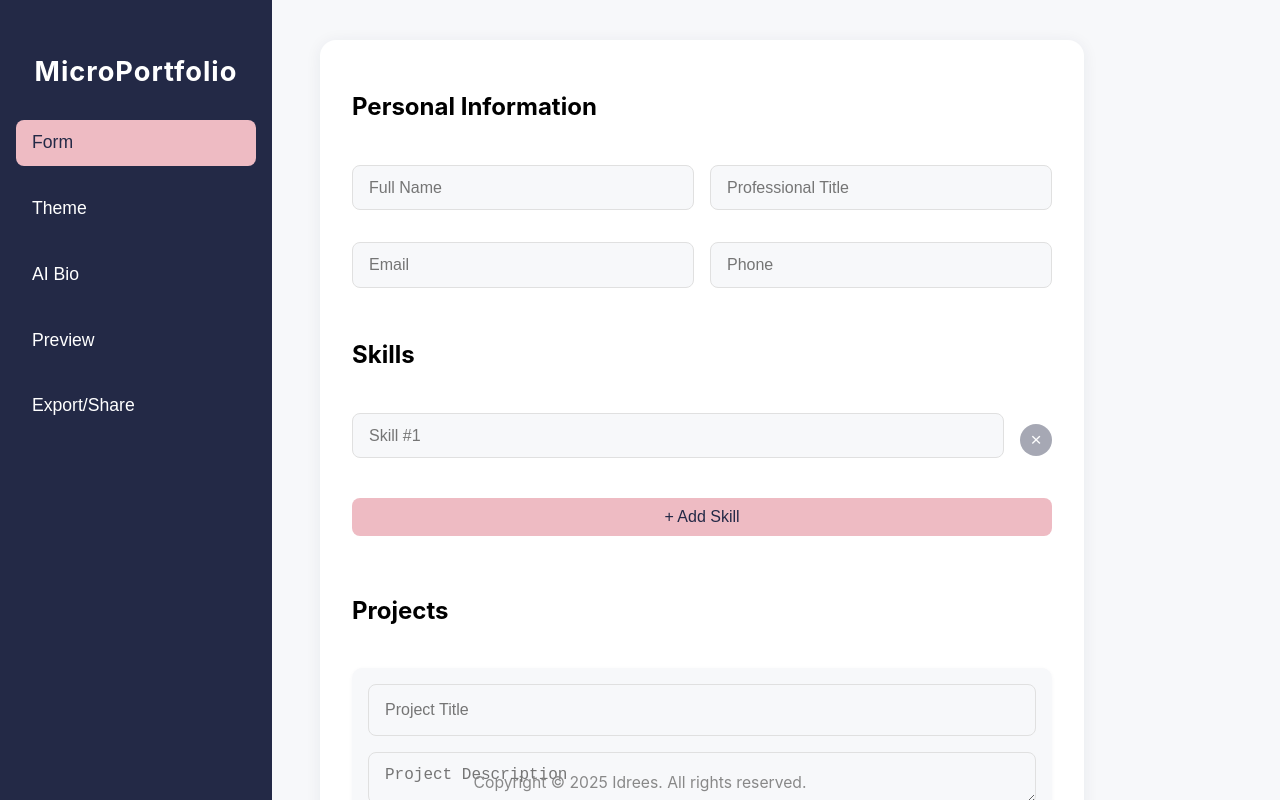
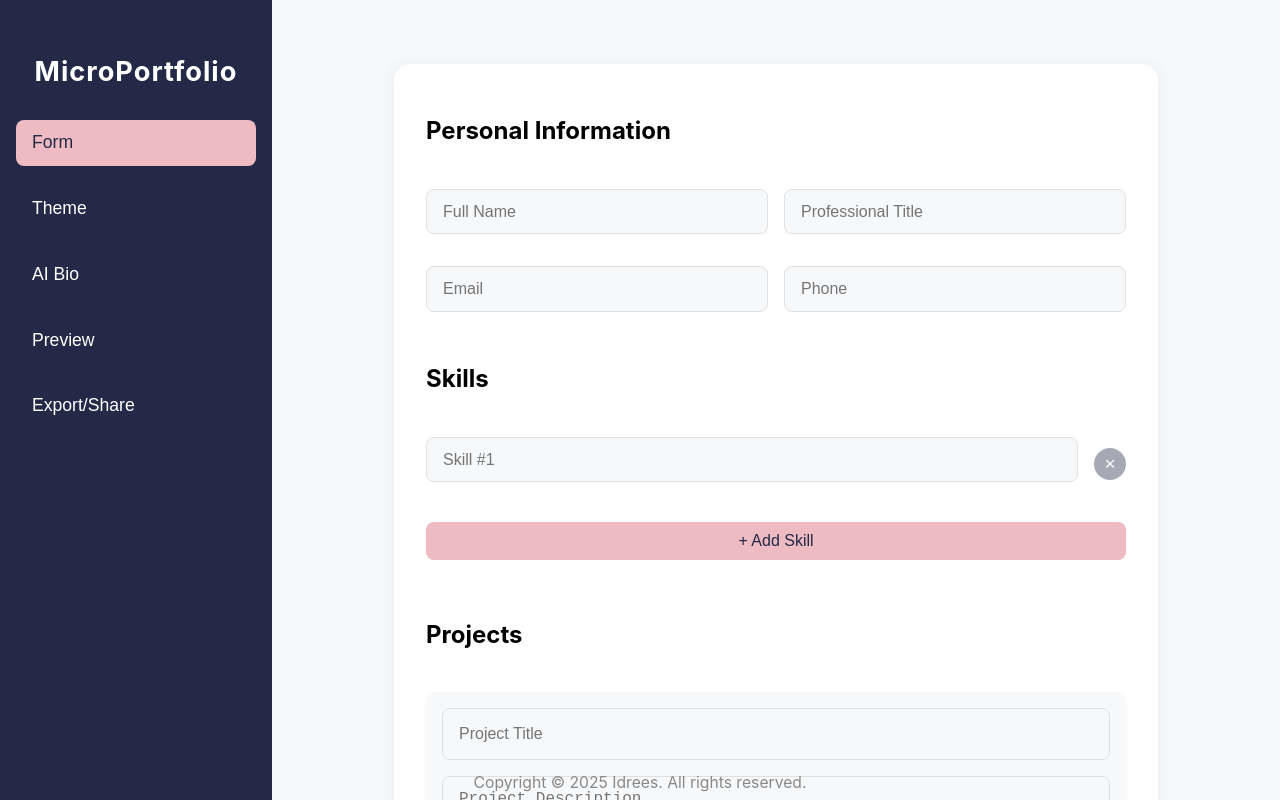
Before and after one commit to idrees31/Micro-Portfolio-Generator, a React (Create React App) app: page / in a window 1280 px wide. Shown: the top 800 px of the page. Built offline with nearby package versions, Linux system fonts and the light colour scheme.

Commit message:
Center Form, Theme, and AI sections for consistent full-page layout

```diff
--- a/src/AIGenerator.js
+++ b/src/AIGenerator.js
@@ -103,7 +103,9 @@ const AISection = styled.section`
   border-radius: 16px;
   box-shadow: 0 2px 16px rgba(35, 41, 70, 0.07);
   padding: 2rem;
-  margin-bottom: 2rem;
+  margin: 0 auto;
+  margin-top: 3vh;
+  margin-bottom: 3vh;
   display: flex;
   flex-direction: column;
   gap: 1.2rem;
--- a/src/FormBuilder.js
+++ b/src/FormBuilder.js
@@ -144,7 +144,9 @@ const FormSection = styled.form`
   border-radius: 16px;
   box-shadow: 0 2px 16px rgba(35, 41, 70, 0.07);
   padding: 2rem;
-  margin-bottom: 2rem;
+  margin: 0 auto;
+  margin-top: 3vh;
+  margin-bottom: 3vh;
   display: flex;
   flex-direction: column;
   gap: 1.5rem;
--- a/src/ThemeEngine.js
+++ b/src/ThemeEngine.js
@@ -103,7 +103,9 @@ const ThemeSection = styled.section`
   border-radius: 16px;
   box-shadow: 0 2px 16px rgba(35, 41, 70, 0.07);
   padding: 2rem;
-  margin-bottom: 2rem;
+  margin: 0 auto;
+  margin-top: 3vh;
+  margin-bottom: 3vh;
   display: flex;
   flex-direction: column;
   gap: 1.5rem;
```
